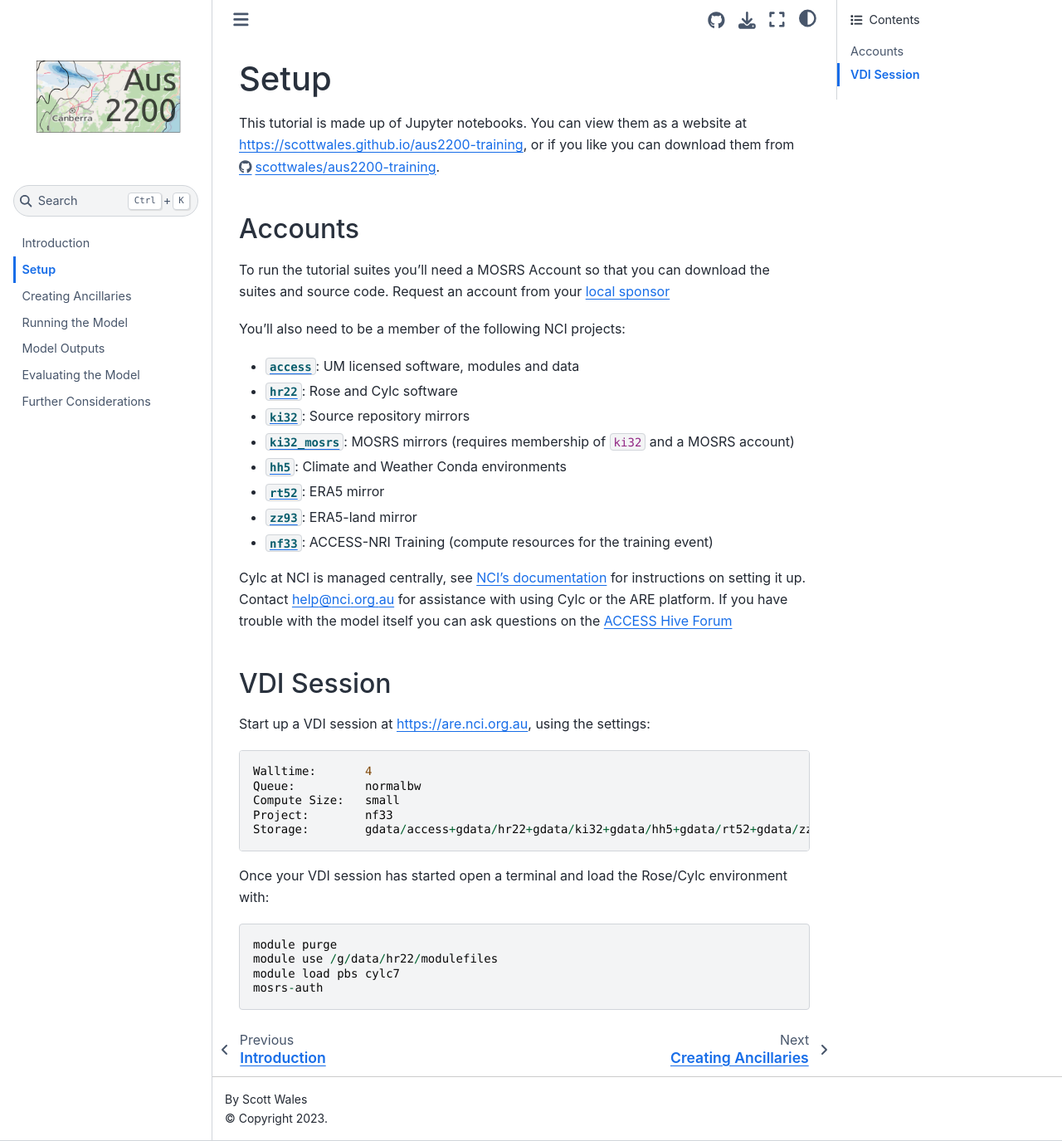
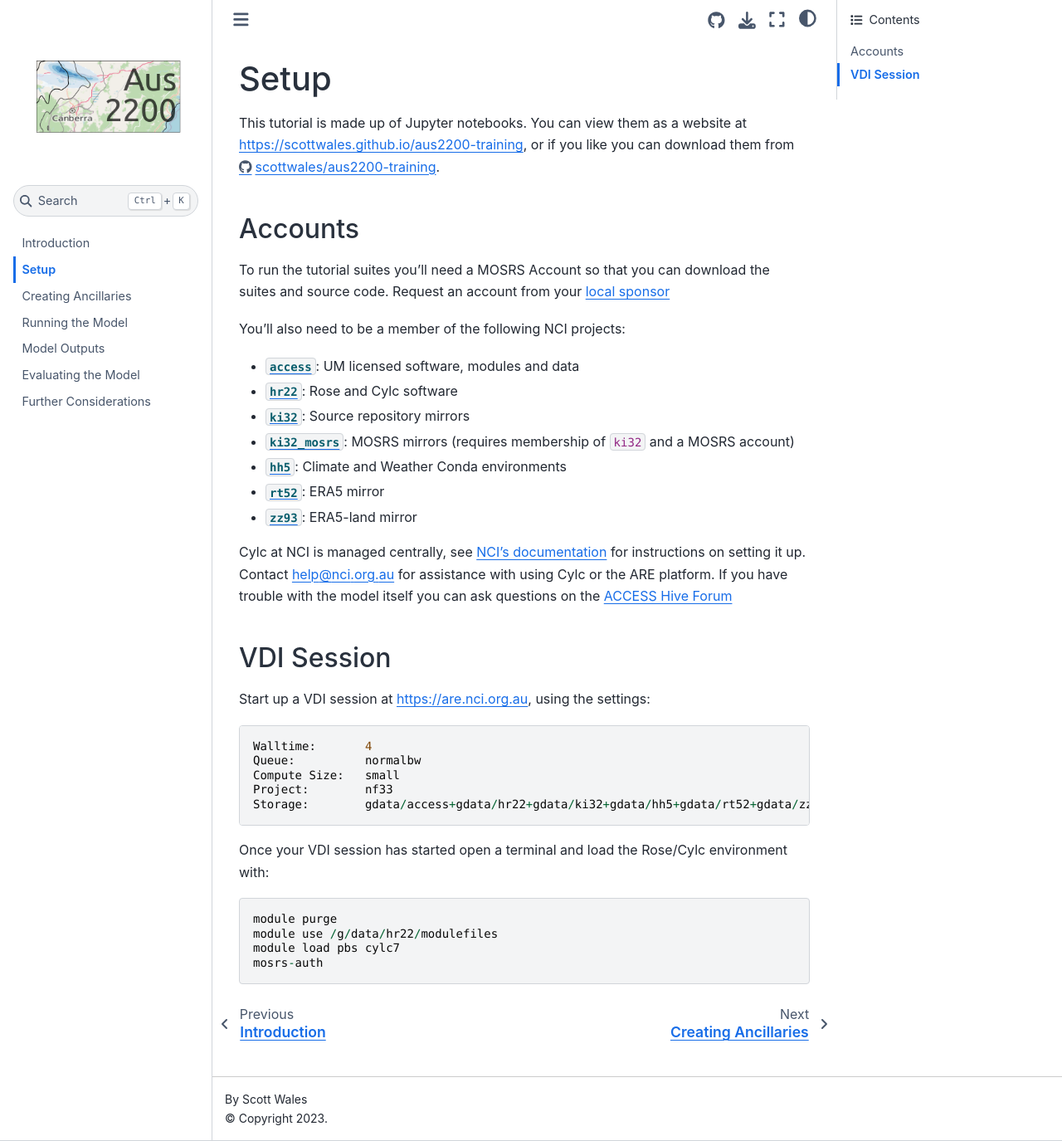
Before and after one commit to ScottWales/aus2200-training, a Jupyter Book: the page built from setup.md, in a window 1280 px wide and 1375 px high. Shown: the whole window at 83% size. Built offline with Jupyter Book 1.0.4 settings and Sphinx 7.4.7 and the Sphinx Book theme 1.1.4, drawn with Linux system fonts in a browser that asks for light colours.

Commit message:
Remove nf33 fixes #2

```diff
--- a/setup.md
+++ b/setup.md
@@ -15,7 +15,6 @@
  * [`hh5`](https://my.nci.org.au/mancini/project/hh5): Climate and Weather Conda environments
  * [`rt52`](https://my.nci.org.au/mancini/project/rt52): ERA5 mirror
  * [`zz93`](https://my.nci.org.au/mancini/project/zz93): ERA5-land mirror
- * [`nf33`](https://my.nci.org.au/mancini/project/nf33): ACCESS-NRI Training (compute resources for the training event)
 
 Cylc at NCI is managed centrally, see [NCI's documentation](https://opus.nci.org.au/display/DAE/UK+Met+Office+Environment+on+NCI) for instructions on setting it up. Contact help@nci.org.au for assistance with using Cylc or the ARE platform. If you have trouble with the model itself you can ask questions on the [ACCESS Hive Forum](https://forum.access-hive.org.au/latest)
 
```
